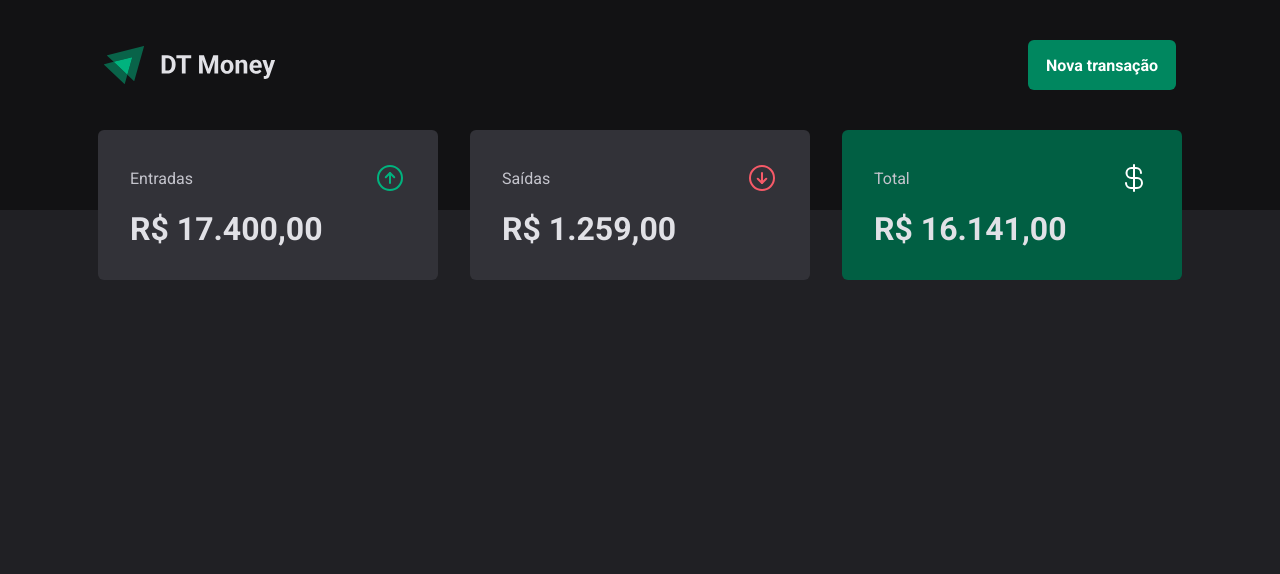
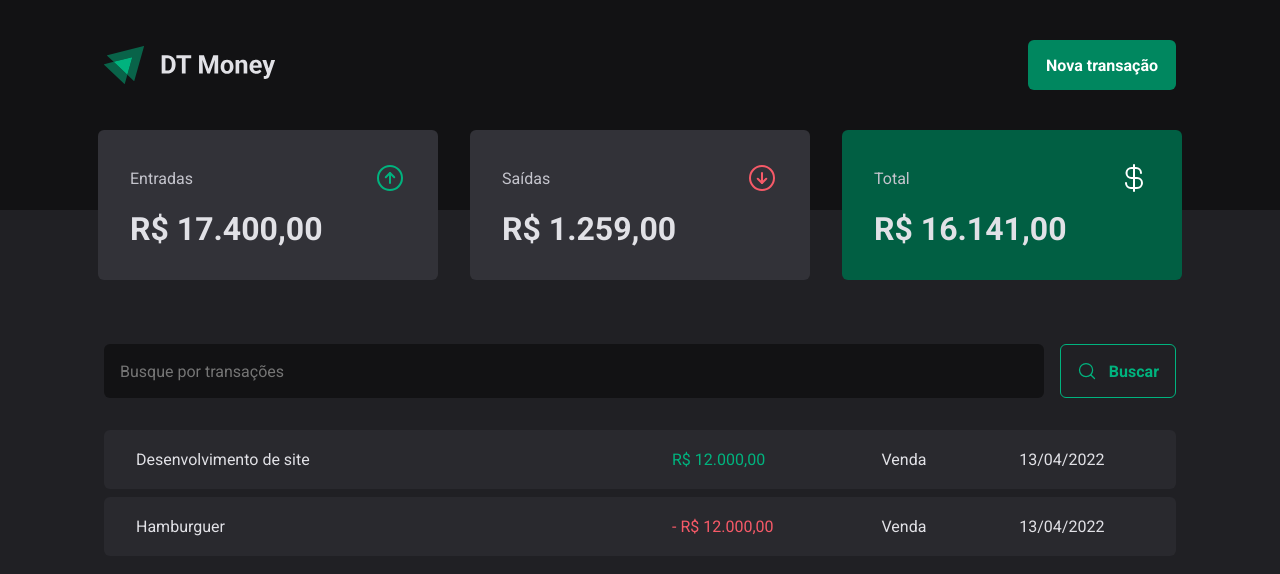
Before and after one commit to Wendhel06/DT-Money, a React (Vite) app: page / in a window 1280 px wide. Shown: the top 574 px of the page. Built offline with nearby package versions, Linux system fonts and the light colour scheme.

Commit message:
creation and styling of table

```diff
--- /dev/null
+++ b/src/pages/Transactions/components/SearchForm/index.tsx
@@ -0,0 +1,14 @@
+import { MagnifyingGlass } from "phosphor-react";
+import { SearchFormContainer } from "./styles";
+
+export function SearchForm() {
+  return (
+    <SearchFormContainer>
+      <input type="text" placeholder="Busque por transações" />
+      <button type="submit">
+        <MagnifyingGlass size={20} />
+        Buscar
+      </button>
+    </SearchFormContainer>
+  );
+}
--- /dev/null
+++ b/src/pages/Transactions/components/SearchForm/styles.ts
@@ -0,0 +1,47 @@
+import styled from "styled-components";
+
+export const SearchFormContainer = styled.form`
+  display: flex;
+  gap: 1rem;
+
+  input {
+    flex: 1;
+    border-radius: 6px;
+    border: 0px;
+    background: ${props => props.theme['gray-900']};
+    color: ${props => props.theme['gray-300']};
+    padding: 1rem;
+
+
+    &:placeholder {
+      color: ${props => props.theme['gray-500']};
+    }
+
+
+    &:focus {
+      border-color: red;
+    }
+  }
+
+  button {
+    display: flex;
+    align-items: center;
+    gap: 0.75rem;
+
+    border: 0px;
+    padding: 1rem;
+    background: transparent;
+    border: 1px solid ${props => props.theme['green-300']};
+    color: ${props => props.theme['green-300']};
+    font-weight: bold;
+    border-radius: 6px;
+
+    &:hover {
+      background: ${props => props.theme['green-500']};
+      border-color: ${props => props.theme['green-500']};
+      color: ${props => props.theme['white']};
+      transition: background-color 0.2s, color 0.2s, border-color 0.2s;
+      cursor: pointer;
+    }
+  }
+`
--- a/src/pages/Transactions/index.tsx
+++ b/src/pages/Transactions/index.tsx
@@ -1,11 +1,38 @@
 import { Header } from "../../components/Header";
 import { Summary } from "../../components/Summary";
+import { SearchForm } from "./components/SearchForm";
+import {
+  PriceHighLight,
+  TransactionsContainer,
+  TransactionsTable,
+} from "./styles";
 
 export function Transaction() {
   return (
     <div>
       <Header />
       <Summary />
+      <TransactionsContainer>
+        <SearchForm />
+        <TransactionsTable>
+          <tr>
+            <td width="50%">Desenvolvimento de site</td>
+            <td>
+              <PriceHighLight variant="income">R$ 12.000,00</PriceHighLight>
+            </td>
+            <td>Venda</td>
+            <td>13/04/2022</td>
+          </tr>
+          <tr>
+            <td width="50%">Hamburguer</td>
+            <td>
+              <PriceHighLight variant="outcome"> - R$ 12.000,00</PriceHighLight>
+            </td>
+            <td>Venda</td>
+            <td>13/04/2022</td>
+          </tr>
+        </TransactionsTable>
+      </TransactionsContainer>
     </div>
   );
 }
--- a/src/pages/Transactions/styles.ts
+++ b/src/pages/Transactions/styles.ts
@@ -0,0 +1,40 @@
+import styled from "styled-components";
+
+
+export const TransactionsContainer = styled.main`
+  width: 100%;
+  max-width: 1120px;
+  padding: 0 1.5rem;
+  margin: 4rem auto 0;
+`
+
+export const TransactionsTable = styled.table`
+  width: 100%;
+  border-colapse: separate;
+  border-spacing: 0 0.5rem;
+  margin-top: 1.5rem;
+
+  td {
+    padding: 1.25rem  2rem;
+    background: ${props => props.theme['gray-700']};
+
+
+    &:first-child {
+      border-top-left-radius: 6px;
+      border-bottom-left-radius: 6px;
+    }
+
+    &:last-child {
+      border-top-right-radius: 6px;
+      border-bottom-right-radius: 6px;
+    }
+  }
+`
+
+interface PriceHighLightProps {
+  variant: 'income' | 'outcome';
+}
+
+export const PriceHighLight = styled.span<PriceHighLightProps>`
+  color: ${props => props.variant === 'income' ? props.theme['green-300'] : props.theme['red-300']};
+`
```
